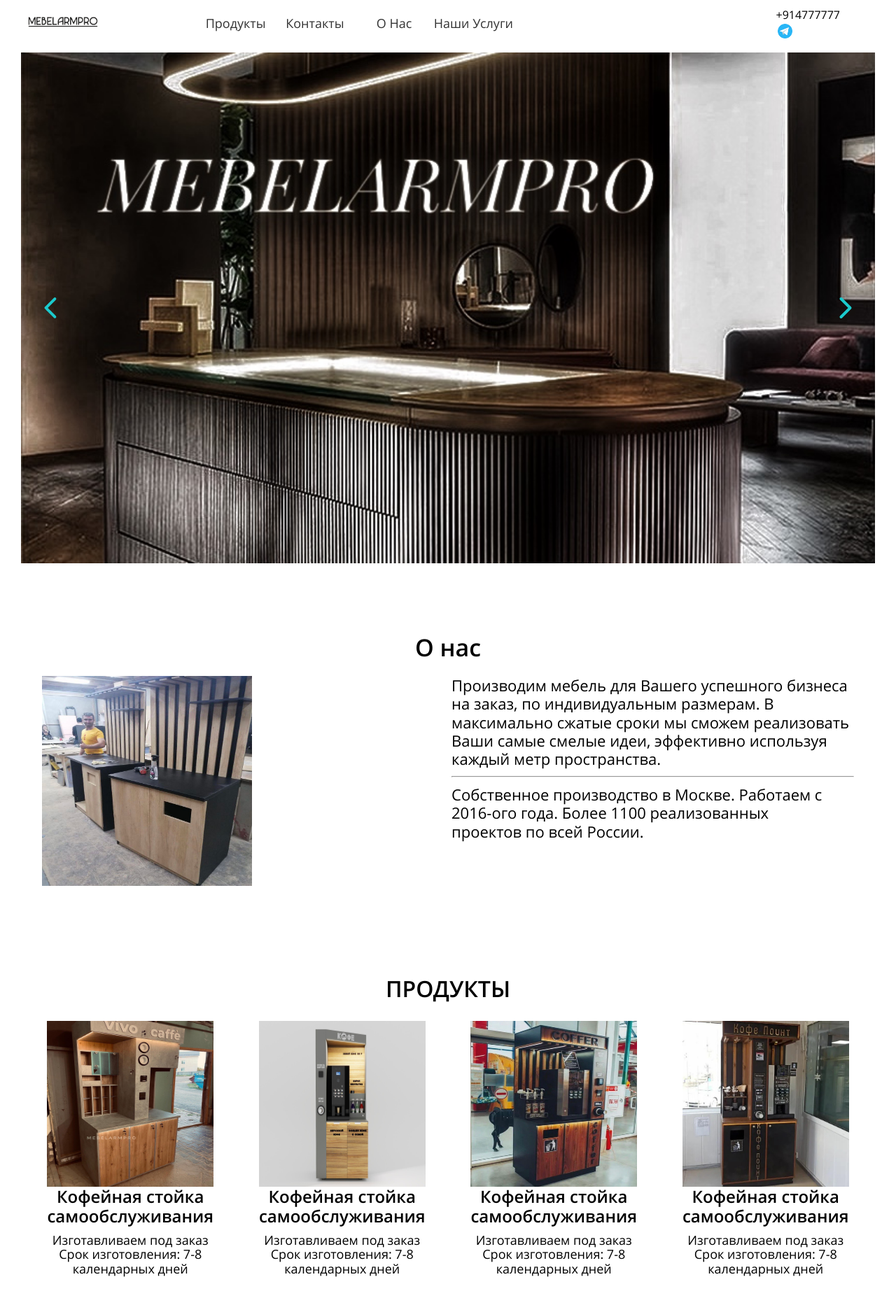
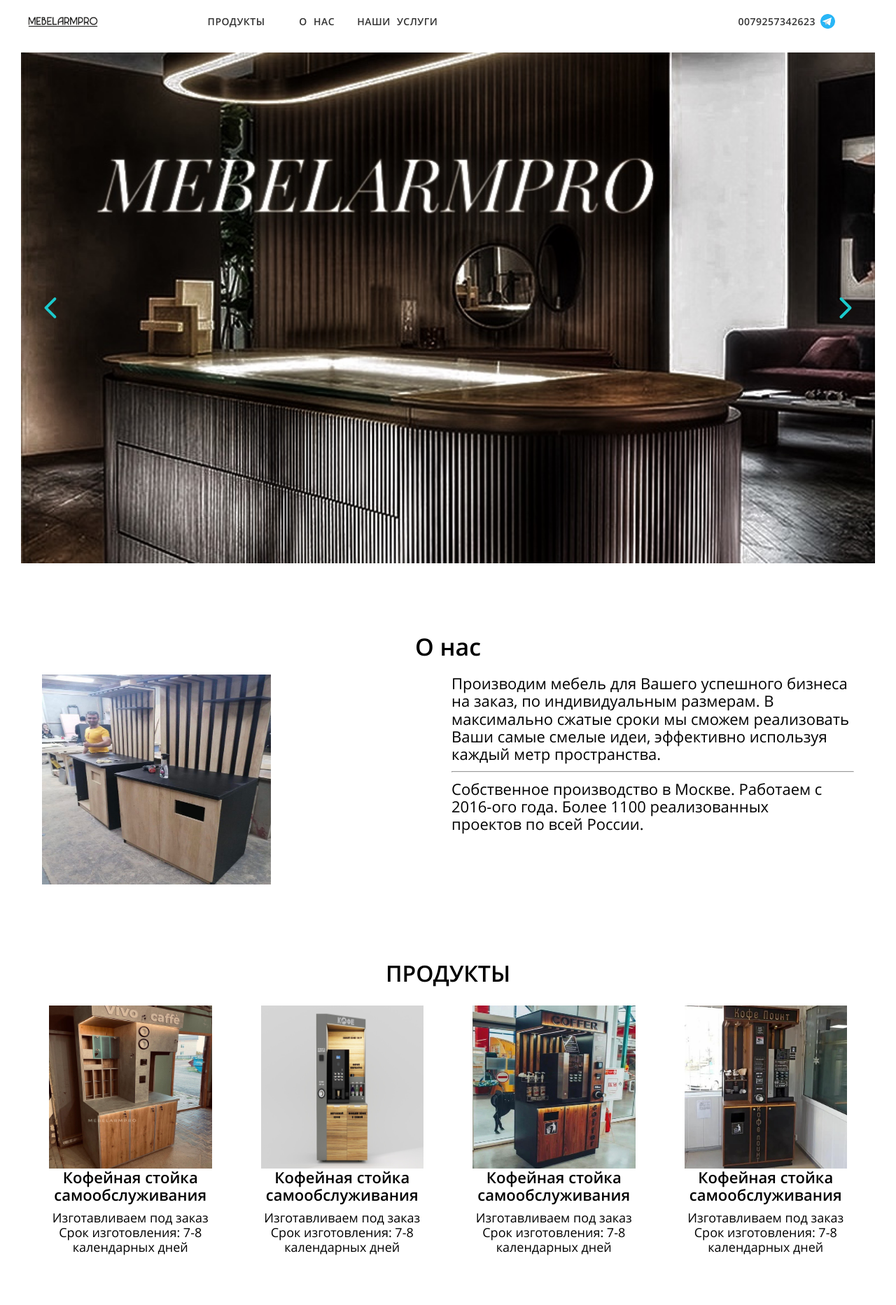
Before and after one commit to Sgalstyan06/furniture, a Next.js app: page / in a window 1280 px wide. Shown: the top 1865 px of the page at 70% size. Built offline with nearby package versions, Linux system fonts and the light colour scheme.

Commit message:
correct styles and link to telgram

```diff
--- a/component/Footer/Footer.styles.tsx
+++ b/component/Footer/Footer.styles.tsx
@@ -1,4 +1,5 @@
 import styled from "styled-components";
+import { prop } from "styled-tools";
 
 export const Container = styled.div`
   padding: 60px 0;
@@ -15,15 +16,15 @@
 `;
 export const Company = styled.div``;
 export const Title = styled.h1`
-  font-size: 18px;
-  font-weight: 500;
-  line-height: 1.2;
+  font-size: ${prop("theme.fontSize.sm")};
+  font-weight: ${prop("theme.fontWeight.md")};
+  line-height: ${prop("theme.lineHeight")};
   margin-bottom: 10px;
 `;
 export const Description = styled.h2`
-  font-size: 12px;
-  font-weight: 300;
-  line-height: 1.2;
+  font-size: ${prop("theme.fontSize.xs")};
+  font-weight: ${prop("theme.fontWeight.xs")};
+  line-height: ${prop("theme.lineHeight")};
 `;
 export const Browse = styled.div``;
 
@@ -31,9 +32,9 @@
 
 export const ContactInfoItem = styled.div`
   margin-bottom: 3px;
-  font-size: 12px;
-  font-weight: 300;
-  line-height: 1.2;
+  font-size: ${prop("theme.fontSize.xs")};
+  font-weight: ${prop("theme.fontWeight.xs")};
+  line-height: ${prop("theme.lineHeight")};
   display: flex;
   align-items: center;
   gap: 10px;
--- a/component/Header/Header.styles.tsx
+++ b/component/Header/Header.styles.tsx
@@ -74,7 +74,11 @@
 export const LinkItem = styled.div<ISize>`
   position: relative;
   text-align: center;
-  font-size: 18px;
+  text-transform: uppercase;
+  font-size: 14px;
+  font-weight: 700;
+  letter-spacing: 0.5px;
+  word-spacing: 5px;
   border-radius: 2px;
   color: black;
   line-height: 1.15;
@@ -82,6 +86,7 @@
   z-index: 2;
   cursor: pointer;
   opacity: 0.8;
+
   &: after {
     content: "";
     position: absolute;
@@ -166,14 +171,37 @@
 
 export const ContactInfo = styled.div`
   position: absolute;
-  top: 10px;
+  top: 18px;
   right: 50px;
   display: grid;
+  grid-template-columns: 1fr 30px;
   justify-items: start;
+  align-items: center;
+  gap: 5px;
+  a {
+    font-size: 14px;
+    font-weight: 700;
+    letter-spacing: 0.5px;
+    opacity: 0.8;
+    transition: all 0.5s ease-in-out;
+    &:hover {
+      opacity: 1;
+      transform: scale(1.05);
+    }
+  }
+  img {
+    transition: all 0.5s ease-in-out;
+    &:hover {
+      transform: scale(1.2);
+    }
+  }
   @media screen and (max-width: 768px) {
-    right: 40%;
-  }
-  @media screen and (max-width: 480px) {
-    right: 30%;
+    right: auto;
+    left: 40%;
   }
 `;
+
+export const TelegramWrapper = styled.div`
+  cursor: pointer;
+  height: 25px;
+`;
--- a/component/Header/Header.tsx
+++ b/component/Header/Header.tsx
@@ -8,25 +8,19 @@
   {
     content: "Продукты",
     path: "#products",
-    width: "80px",
-    left: "11px",
-  },
-  {
-    content: "Контакты",
-    path: "",
-    width: "80px",
-    left: "11px",
+    width: "92px",
+    left: "15px",
   },
   {
     content: "О Нас",
     path: "#aboutUs",
-    width: "55px",
-    left: "24px",
+    width: "60px",
+    left: "30px",
   },
   {
     content: "Наши Услуги",
     path: "#service",
-    width: "110px",
+    width: "126px",
     left: "-3px",
   },
 ];
@@ -68,13 +62,17 @@
         </Styled.LinkWrapper>
       </Styled.Header>
       <Styled.ContactInfo>
-        +914777777
+        <a href="tel:0079257342623">0079257342623</a>
+        <Styled.TelegramWrapper>
+          <Link href="https://t.me/mebel_armpro">
             <Image
               src="/icons/telegram.png"
               width="25px"
               height="25px"
               alt="telegram"
             />
+          </Link>
+        </Styled.TelegramWrapper>
       </Styled.ContactInfo>
     </Styled.MainContainer>
   );
--- a/component/Product/Product.styles.tsx
+++ b/component/Product/Product.styles.tsx
@@ -1,4 +1,5 @@
 import styled from "styled-components";
+import { prop } from "styled-tools";
 
 export const Container = styled.div`
   display: grid;
@@ -11,18 +12,24 @@
   padding: 20px;
 `;
 export const Title = styled.h1`
-  font-size: 24px;
-  font-weight: 600;
-  line-height: 1.15;
+  font-size: ${prop("theme.fontSize.md")};
+  font-weight: ${prop("theme.fontWeight.lg")};
+  line-height: ${prop("theme.lineHeight")};
   text-align: center;
+  @media screen and (max-width: 768px) {
+    font-size: 20px;
+  }
 `;
 
 export const Description = styled.h2`
-  font-size: 18px;
-  font-weight: 400;
-  line-height: 1.15;
+  font-size: ${prop("theme.fontSize.sm")};
+  font-weight: ${prop("theme.fontWeight.md")};
+  line-height: ${prop("theme.lineHeight")};
   text-align: center;
   margin-top: 10px;
+  @media screen and (max-width: 768px) {
+    font-size: 16px;
+  }
 `;
 
 export const ImageWrapper = styled.div`
--- a/sections/AboutUsSection/AboutUsSection.styles.tsx
+++ b/sections/AboutUsSection/AboutUsSection.styles.tsx
@@ -1,7 +1,13 @@
 import styled from "styled-components";
+import { prop } from "styled-tools";
 
 export const Container = styled.div`
   margin: 100px 30px;
+  @media screen and (max-width: 768px) {
+    margin: 50px 0;
+    max-width: 327px;
+    margin: 50px auto;
+  }
 `;
 export const ImageWrapper = styled.div``;
 export const About = styled.div`
@@ -10,19 +16,23 @@
   gap: 10px;
   @media screen and (max-width: 768px) {
     grid-template-columns: 1fr;
-    max-width: 327px;
-    margin: auto;
   }
 `;
 export const Title = styled.h1`
-  font-size: 34px;
-  font-weight: 700;
-  line-height: 1.2;
+  font-size: ${prop("theme.fontSize.xl")};
+  font-weight: ${prop("theme.fontWeight.xl")};
+  line-height: ${prop("theme.lineHeight")};
   text-align: center;
   margin-bottom: 20px;
+  @media screen and (max-width: 768px) {
+    font-size: ${prop("theme.fontSize.lg")};
+  }
 `;
 export const Description = styled.h2`
-  font-size: 22px;
-  font-weight: 400;
-  line-height: 1.2;
+  font-size: ${prop("theme.fontSize.md")};
+  font-weight: ${prop("theme.fontWeight.sm")};
+  line-height: ${prop("theme.lineHeight")};
+  @media screen and (max-width: 768px) {
+    font-size: 16px;
+  }
 `;
--- a/sections/AboutUsSection/AboutUsSection.tsx
+++ b/sections/AboutUsSection/AboutUsSection.tsx
@@ -10,7 +10,7 @@
         <Styled.ImageWrapper>
           <Image
             src="/about/about.jpg"
-            width={300}
+            width={327}
             height={300}
             // layout="responsive"
             // objectFit="cover"
--- a/sections/Products/Products.styles.tsx
+++ b/sections/Products/Products.styles.tsx
@@ -1,8 +1,13 @@
 import styled from "styled-components";
+import { prop } from "styled-tools";
 
 export const Container = styled.div`
-  padding: 20px;
+  padding: 0 20px;
 `;
 export const Title = styled.h1`
   text-align: center;
+  @media screen and (max-width: 768px) {
+    padding: 0 20px;
+    font-size: ${prop("theme.fontSize.lg")};
+  }
 `;
--- a/sections/ServiceSection/ServiceSection.styles.tsx
+++ b/sections/ServiceSection/ServiceSection.styles.tsx
@@ -1,4 +1,5 @@
 import styled from "styled-components";
+import { prop } from "styled-tools";
 
 interface ISubDescription {
   readMore: boolean;
@@ -10,13 +11,22 @@
 `;
 export const Title = styled.h1`
   text-align: center;
+  font-size: ${prop("theme.fontSize.xl")};
+  font-weight: ${prop("theme.fontWeight.xl")};
+  line-height: ${prop("theme.lineHeight")};
+  @media screen and (max-width: 768px) {
+    font-size: ${prop("theme.fontSize.lg")};
+  }
 `;
 export const Subtitle = styled.h2`
-  font-size: 22px;
-  font-weight: 500;
-  line-height: 1.2;
-  margin: 20px 0;
+  font-size: ${prop("theme.fontSize.md")};
+  font-weight: ${prop("theme.fontWeight.md")};
+  line-height: ${prop("theme.lineHeight")};
+  margin-bottom: 10px;
   text-align: center;
+  @media screen and (max-width: 768px) {
+    font-size: 20px;
+  }
 `;
 
 export const CarouselDescriptionWrapper = styled.div`
@@ -30,18 +40,20 @@
 `;
 
 export const Description = styled.h2`
-  font-size: 18px;
-  font-weight: 400;
-  line-height: 1.25;
+  font-size: ${prop("theme.fontSize.sm")};
+  font-weight: ${prop("theme.fontWeight.sm")};
+  line-height: ${prop("theme.lineHeight")};
+  @media screen and (max-width: 768px) {
+    font-size: 16px;
+  }
 `;
 
 export const ReadMore = styled.button`
   display: inline;
   text-align: start;
   border: none;
-  font-weight: 600;
+  font-weight: ${prop("theme.fontWeight.lg")};
   color: gray;
-
   background: white;
   &: hover {
     color: black;
@@ -52,9 +64,9 @@
 `;
 export const ServiceDescription = styled.div`
   h1 {
-    font-size: 20px;
-    font-weight: 600;
-    line-height: 1.25;
+    font-size: ${prop("theme.fontSize.sm")};
+    font-weight: ${prop("theme.fontWeight.md")};
+    line-height: ${prop("theme.lineHeight")};
     text-align: start;
     margin: 10px;
   }
--- a/styles/GlobalStyles.tsx
+++ b/styles/GlobalStyles.tsx
@@ -26,7 +26,7 @@
   margin: 0;
   font-family: 'Open Sans';
   scroll-behavior: smooth !important;
-  scroll-padding: 150px;
+  scroll-padding: 70px;
 }
 
 a {
--- a/styles/variables.tsx
+++ b/styles/variables.tsx
@@ -3,4 +3,19 @@
     background: "gray",
     searchBackgroundColor: "#7ac143",
   },
+  fontSize: {
+    xs: "12px",
+    sm: "18px",
+    md: "22px",
+    lg: "27px",
+    xl: "34px",
+  },
+  fontWeight: {
+    xs: "300",
+    sm: "400",
+    md: "500",
+    lg: "600",
+    xl: "700",
+  },
+  lineHeight: "1.15",
 };
```
Lines whose indentation alone changed are shown as unchanged.
